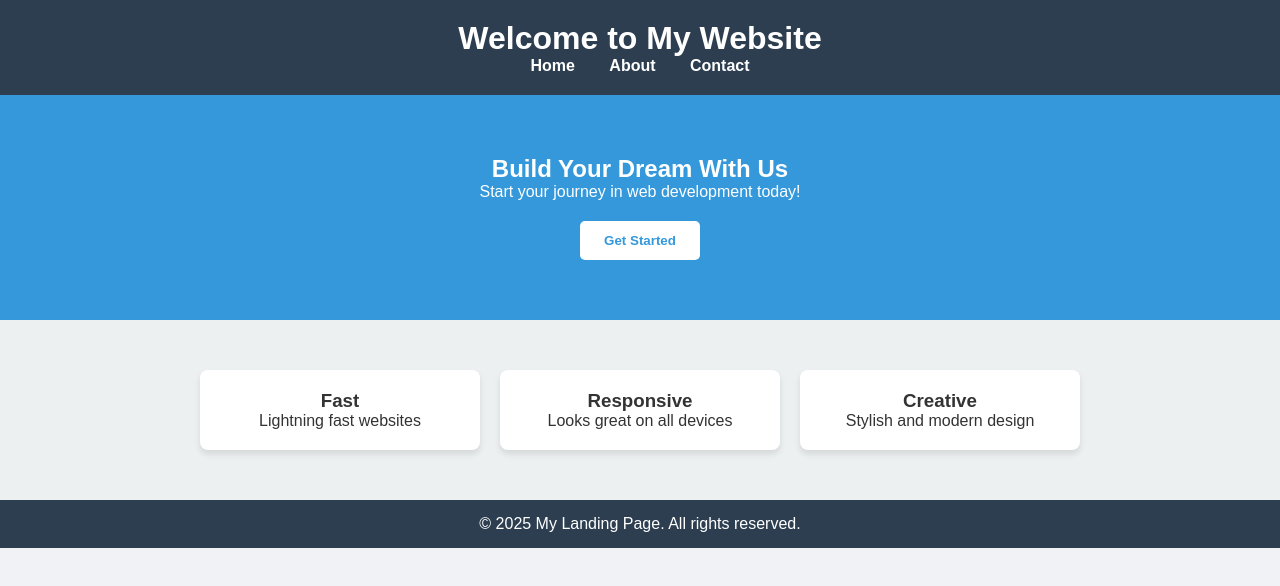
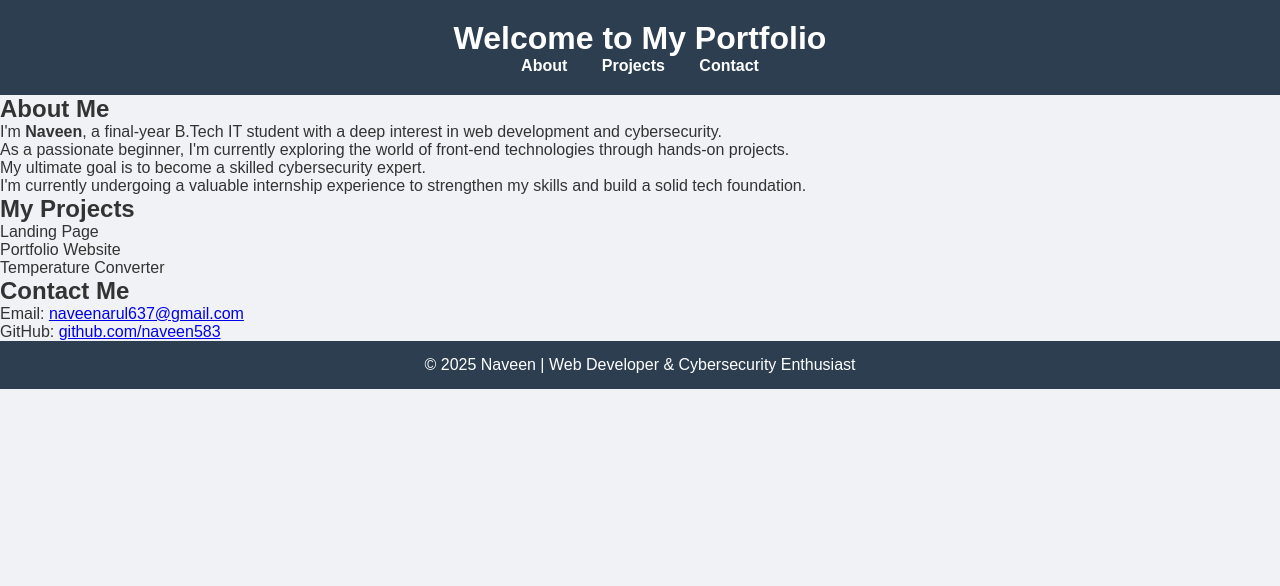
Before and after one commit to Naveen583/OIBSIP, a plain HTML site: page index.html in a window 1280 px wide. Drawn offline with Linux system fonts and the light colour scheme.

Commit message:
portfolio index.html

```diff
--- a/index.html
+++ b/index.html
@@ -1,49 +1,49 @@
 <!DOCTYPE html>
 <html lang="en">
 <head>
-  <meta charset="UTF-8" />
-  <meta name="viewport" content="width=device-width, initial-scale=1.0"/>
-  <title>Landing Page</title>
-  <link rel="stylesheet" href="style.css" />
+  <meta charset="UTF-8">
+  <meta name="viewport" content="width=device-width, initial-scale=1">
+  <title>Naveen's Portfolio</title>
+  <link rel="stylesheet" href="style.css">
 </head>
 <body>
 
-  <!-- Header -->
   <header>
-    <h1>Welcome to My Website</h1>
+    <h1>Welcome to My Portfolio</h1>
     <nav>
-      <a href="#">Home</a>
-      <a href="#">About</a>
-      <a href="#">Contact</a>
+      <a href="#about">About</a>
+      <a href="#projects">Projects</a>
+      <a href="#contact">Contact</a>
     </nav>
   </header>
 
-  <!-- Hero Section -->
-  <section class="hero">
-    <h2>Build Your Dream With Us</h2>
-    <p>Start your journey in web development today!</p>
-    <button>Get Started</button>
+  <section class="about" id="about">
+    <h2>About Me</h2>
+    <p>
+      I'm <strong>Naveen</strong>, a final-year B.Tech IT student with a deep interest in web development and cybersecurity.<br>
+      As a passionate beginner, I'm currently exploring the world of front-end technologies through hands-on projects.<br>
+      My ultimate goal is to become a skilled cybersecurity expert.<br>
+      I'm currently undergoing a valuable internship experience to strengthen my skills and build a solid tech foundation.
+    </p>
   </section>
 
-  <!-- Features -->
-  <section class="features">
-    <div class="box">
-      <h3>Fast</h3>
-      <p>Lightning fast websites</p>
-    </div>
-    <div class="box">
-      <h3>Responsive</h3>
-      <p>Looks great on all devices</p>
-    </div>
-    <div class="box">
-      <h3>Creative</h3>
-      <p>Stylish and modern design</p>
-    </div>
+  <section class="projects" id="projects">
+    <h2>My Projects</h2>
+    <ul>
+      <li>Landing Page</li>
+      <li>Portfolio Website</li>
+      <li>Temperature Converter</li>
+    </ul>
   </section>
 
-  <!-- Footer -->
+  <section class="contact" id="contact">
+    <h2>Contact Me</h2>
+    <p>Email: <a href="mailto:naveenarul637@gmail.com">naveenarul637@gmail.com</a></p>
+    <p>GitHub: <a href="https://github.com/naveen583" target="_blank">github.com/naveen583</a></p>
+  </section>
+
   <footer>
-    <p>&copy; 2025 My Landing Page. All rights reserved.</p>
+    <p>© 2025 Naveen | Web Developer & Cybersecurity Enthusiast</p>
   </footer>
 
 </body>
```
